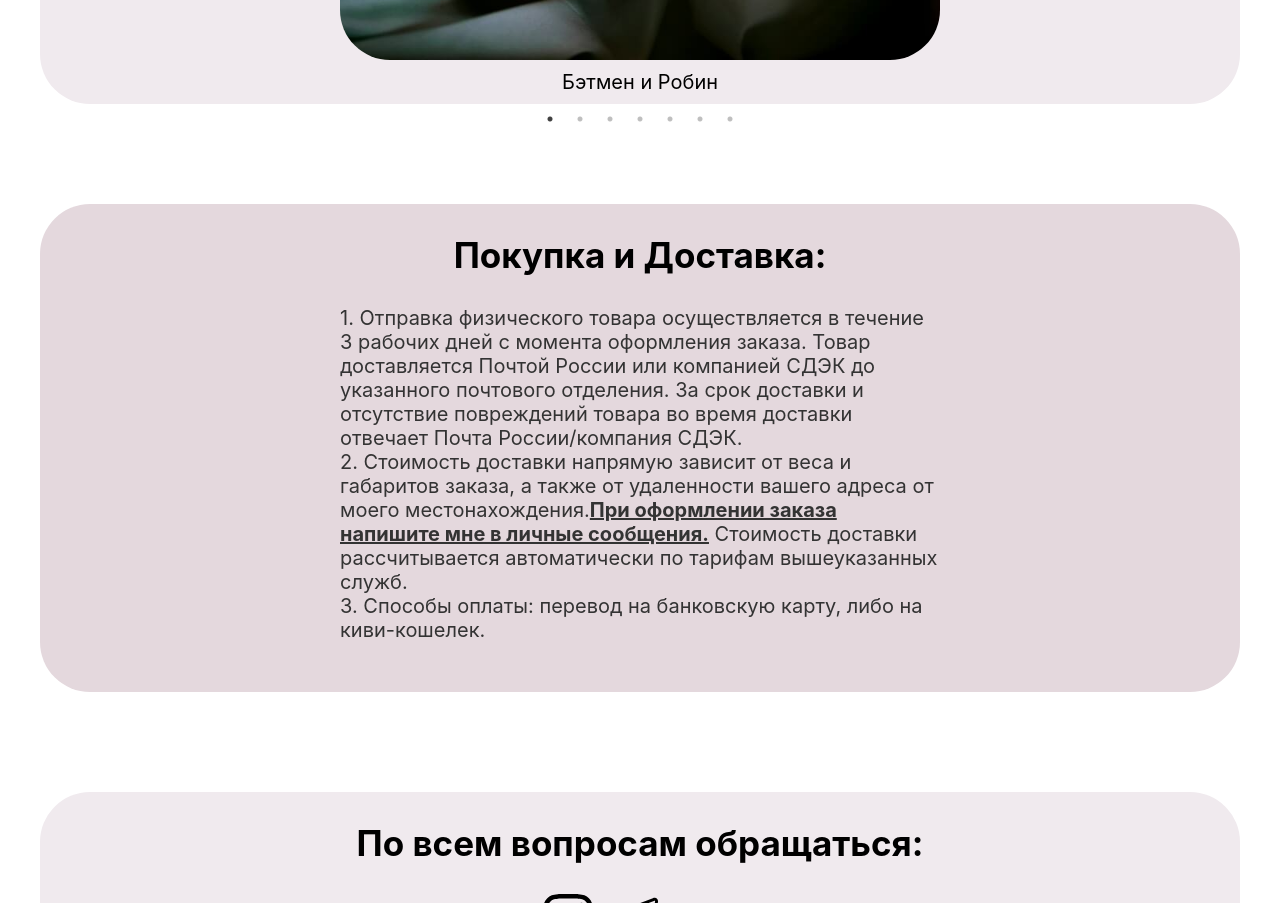
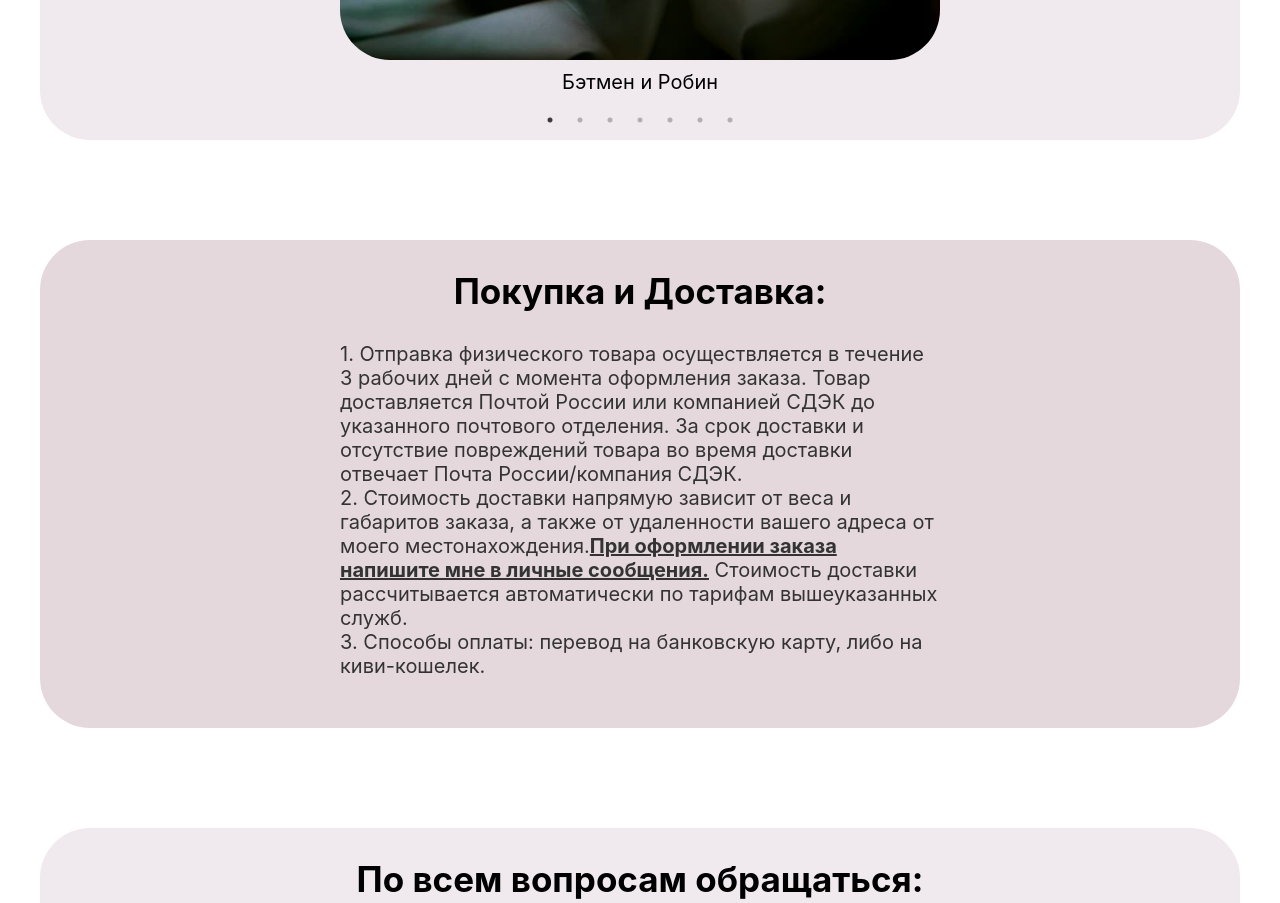
Before and after one commit to mnmlmnmlmnml/toys-page, a React (Create React App) app: page / in a window 1280 px wide. Shown: the part 3002-3905 px from the top of the page. Built offline with nearby package versions, Linux system fonts and the light colour scheme.

Commit message:
fix:scrolling slider, refs #5

```diff
--- a/src/ui/Slider/slider.css
+++ b/src/ui/Slider/slider.css
@@ -6,3 +6,7 @@
 .slick-next:before {
   color: black;
 }
+.slick-dots {
+  position: static;
+  margin-bottom: 10px;
+}
```
